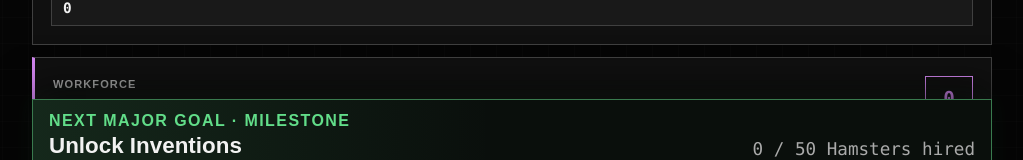
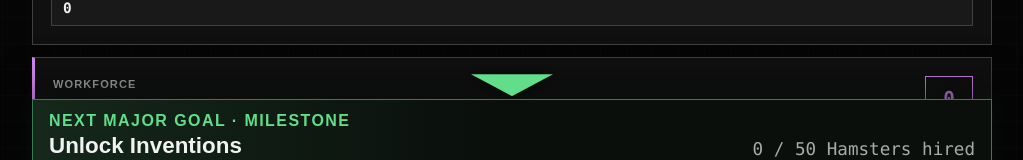
Before and after one commit to LimeMarble/Hamster-Cloners, a React (Vite) app: page / in a window 1280 px wide. Shown: the part 581-741 px from the top of the page, without its empty margins (128-1151 px from the left). Built offline with nearby package versions, Linux system fonts and the light colour scheme; no server answers.

Commit message:
progression bar changed

```diff
--- a/src/tabs/MajorProgressionBar.jsx
+++ b/src/tabs/MajorProgressionBar.jsx
@@ -1,6 +1,8 @@
+import { useState } from 'react'
 import { FormattedNumber } from './ui.jsx'
 
 export function MajorProgressionBar({ goal }) {
+  const [isMinimized, setIsMinimized] = useState(false)
   const progressPercent = Math.max(
     0,
     Math.min(100, (Number(goal.progress) || 0) * 100),
@@ -8,9 +10,31 @@ export function MajorProgressionBar({ goal }) {
   const valuesClassName =
     'major-progression-values' +
     (goal.isReady ? ' major-progression-ready' : '')
+  const barClassName =
+    'major-progression-bar' +
+    (isMinimized ? ' major-progression-bar-minimized' : '')
 
   return (
-    <aside className="major-progression-bar" aria-label="Major progression">
+    <aside className={barClassName} aria-label="Major progression">
+      <button
+        type="button"
+        className="major-progression-toggle"
+        aria-label={
+          isMinimized
+            ? 'Show major progression bar'
+            : 'Minimize major progression bar'
+        }
+        aria-expanded={!isMinimized}
+        title={
+          isMinimized
+            ? 'Show major progression bar'
+            : 'Minimize major progression bar'
+        }
+        onClick={() => setIsMinimized((wasMinimized) => !wasMinimized)}
+      />
+
+      {!isMinimized && (
+        <>
           <div className="major-progression-heading">
             <div>
               <span className="major-progression-category">
@@ -46,6 +70,8 @@ export function MajorProgressionBar({ goal }) {
           </div>
 
           <p>{goal.description}</p>
+        </>
+      )}
     </aside>
   )
 }
--- a/src/tabs/styles/major-progression.css
+++ b/src/tabs/styles/major-progression.css
@@ -110,3 +110,53 @@
     white-space: normal;
   }
 }
+
+.major-progression-bar-minimized {
+  width: 0;
+  padding: 0;
+  border: 0;
+  background: transparent;
+  box-shadow: none;
+}
+
+.major-progression-toggle {
+  position: absolute;
+  top: -30px;
+  left: 50%;
+  width: 92px;
+  height: 30px;
+  padding: 0;
+  border: 0;
+  background: transparent;
+  cursor: pointer;
+  filter: drop-shadow(0 -3px 5px rgb(0 0 0 / 55%));
+  transform: translateX(-50%);
+}
+
+.major-progression-toggle::before {
+  position: absolute;
+  inset: 4px 5px;
+  background: var(--field-green);
+  clip-path: polygon(0 0, 100% 0, 50% 100%);
+  content: '';
+  transition:
+    background-color 120ms ease,
+    transform 120ms ease;
+}
+
+.major-progression-bar-minimized .major-progression-toggle::before {
+  transform: rotate(180deg);
+}
+
+.major-progression-toggle:hover::before {
+  background: #93f0ae;
+}
+
+.major-progression-toggle:focus-visible {
+  outline: 2px solid var(--text-strong);
+  outline-offset: 2px;
+}
+
+.game-shell:has(.major-progression-bar-minimized) {
+  padding-bottom: 42px;
+}
```
Lines whose indentation alone changed are shown as unchanged.
